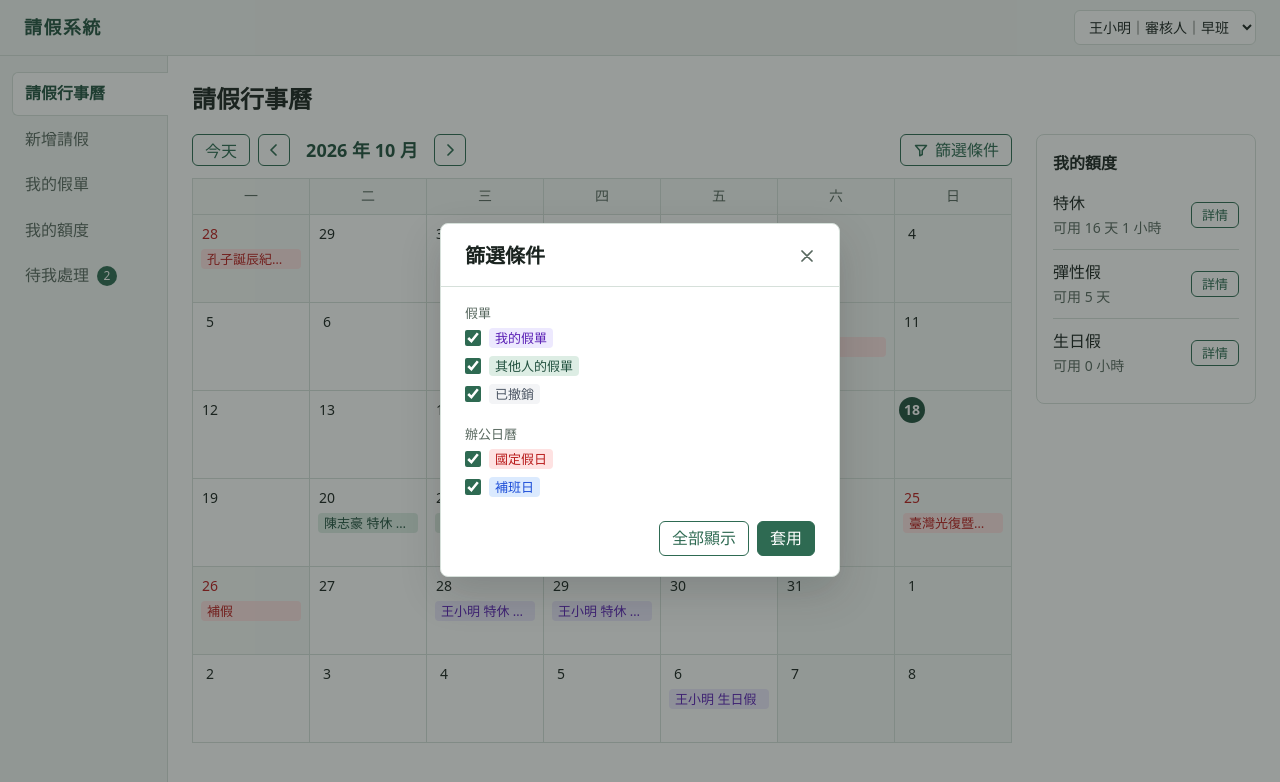
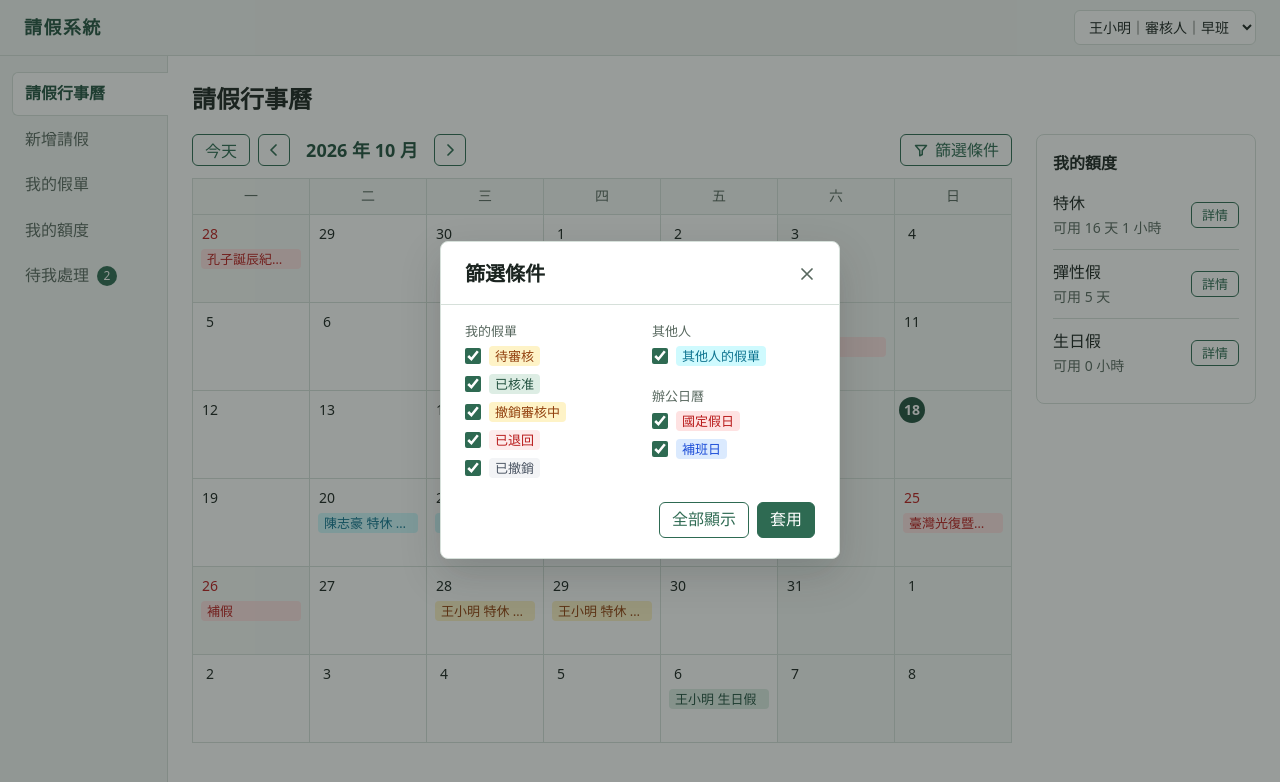
Before and after one commit to sana-radex/leave-board, a React (Vite) app: page / in a window 1280 px wide. Both pictures are taken after a click on the button "篩選條件". Shown: the top 782 px of the page. Built offline with nearby package versions, Linux system fonts and the light colour scheme.

Commit message:
feat: 行事曆顯示自己所有狀態的假單與其他人已核准的假單，篩選改為依狀態勾選

```diff
--- a/src/api/leaveFormApi.ts
+++ b/src/api/leaveFormApi.ts
@@ -24,7 +24,6 @@ import { getCurrentUser } from "./currentUserApi";
 import {
   getViewerRelation,
   canSeeDetail,
-  isOnCalendar,
   getAvailableActions,
 } from "../domain/permission";
 import { applyAction, canDoAction } from "../domain/lifecycle";
@@ -51,7 +50,8 @@ function getBatchName(batchId: string): string {
 
 /**
  * 把資料庫的假單組成回傳格式：id 換成名字，
- * 再依目前使用者和假單的關係遮蔽：其他人看不到假別、備註、簽核歷程
+ * 再依目前使用者和假單的關係遮蔽：其他人看不到假別、備註、簽核歷程，
+ * 也看不到撤銷申請（撤銷審核中的假還有效，對其他人顯示成已核准）
  */
 function toResponseList(
   forms: LeaveForm[],
@@ -96,7 +96,8 @@ function toResponseList(
       leaveTypeUnit: canSee ? (leaveType?.unit ?? null) : null,
       relationName:
         canSee && bereavementRelation ? bereavementRelation.name : null,
-      status: form.status,
+      status:
+        !canSee && form.status === "revoke_pending" ? "approved" : form.status,
       startTime: form.startTime,
       endTime: form.endTime,
       days: form.days.map((day) => ({
@@ -138,12 +139,18 @@ export async function getMyLeaveFormList(): Promise<LeaveFormResponse[]> {
   return toResponseList(myForms, currentUser.id);
 }
 
-/** 取得行事曆上的假單：全公司，只回傳會出現在行事曆上的 */
+/**
+ * 取得行事曆上的假單：自己的所有狀態都回傳；
+ * 其他人的只回傳已核准、撤銷審核中（撤銷還沒同意，假照樣有效）
+ */
 export async function getCalendarLeaveList(): Promise<LeaveFormResponse[]> {
   await delay();
   const currentUser = getCurrentUser();
   const forms = readTable(TABLES.leaveFormList, leaveFormList).filter(
-    isOnCalendar,
+    (form) =>
+      form.employeeId === currentUser.id ||
+      form.status === "approved" ||
+      form.status === "revoke_pending",
   );
   return toResponseList(forms, currentUser.id);
 }
--- a/src/components/Calendar.tsx
+++ b/src/components/Calendar.tsx
@@ -6,6 +6,7 @@ import type {
   LeaveFormResponse,
 } from "../types/types";
 import { formatTime, toDateKey } from "../utils/format";
+import { calendarNotes } from "../utils/label";
 import { today } from "../utils/today";
 
 /** 格子數：一個月最多跨 6 週，每週 7 天 */
@@ -52,13 +53,10 @@ function Calendar({
     return calendarDays.find((day) => day.date === dateKey);
   }
 
-  /** 這張假單有沒有被篩掉：已撤銷看「已撤銷」，其他看是不是自己的 */
+  /** 這張假單有沒有被篩掉：我的看有沒有勾這個狀態，其他人的只有一個勾選 */
   function isLeaveShown(leave: LeaveFormResponse) {
-    if (leave.status === "revoked") {
-      return filter.revoked;
-    }
     if (leave.isMine) {
-      return filter.mine;
+      return filter.mine[leave.status];
     }
     return filter.others;
   }
@@ -78,27 +76,21 @@ function Calendar({
     return result;
   }
 
-  /** 標籤文字：姓名 假別，非整天加時段，已撤銷加註 */
+  /** 標籤文字：姓名 假別，非整天加時段，最後加狀態加註（已核准不加） */
   function getLeaveLabel(leave: LeaveFormResponse, day: LeaveDayResponse) {
     let label = `${leave.employeeName} ${leave.leaveTypeName}`;
     if (!day.isFullDay) {
       label += ` ${formatTime(day.startTime)}–${formatTime(day.endTime)}`;
     }
-    if (leave.status === "revoked") {
-      label += "（已撤銷）";
-    }
-    return label;
+    return label + calendarNotes[leave.status];
   }
 
-  /** 標籤顏色 */
+  /** 標籤樣式：自己的假單顏色依狀態；其他人的假單統一一個顏色 */
   function getLeaveClassName(leave: LeaveFormResponse) {
-    if (leave.status === "revoked") {
-      return "tag tag-revoked";
+    if (leave.isMine) {
+      return `tag tag-${leave.status}`;
     }
-    if (leave.isMine) {
-      return "tag tag-mine";
-    }
-    return "tag tag-approved";
+    return "tag tag-others";
   }
 
   return (
@@ -140,15 +132,20 @@ function Calendar({
                   {specialDay.name}
                 </span>
               )}
-              {dayLeaves.map(({ leave, day }) => (
+              {dayLeaves.map(({ leave, day }) => {
+                const label = getLeaveLabel(leave, day);
+                // 格子太窄時後面的加註會被「…」蓋掉，滑過時用 title 看完整文字
+                return (
                   <button
                     key={leave.id}
                     className={getLeaveClassName(leave)}
+                    title={label}
                     onClick={() => onSelectLeave(leave.id)}
                   >
-                  {getLeaveLabel(leave, day)}
+                    {label}
                   </button>
-              ))}
+                );
+              })}
             </div>
           );
         })}
--- a/src/components/CalendarFilterModal.css
+++ b/src/components/CalendarFilterModal.css
@@ -9,6 +9,17 @@
 }
 
 .filter-group:last-child {
+  margin-bottom: 0;
+}
+
+/* 左排是我的假單，右排是其他人的假單和辦公日曆（右排兩組之間照常留空） */
+.filter-columns {
+  display: grid;
+  grid-template-columns: 1fr 1fr;
+  gap: 24px;
+}
+
+.filter-columns > .filter-group {
   margin-bottom: 0;
 }
 
--- a/src/components/CalendarFilterModal.tsx
+++ b/src/components/CalendarFilterModal.tsx
@@ -1,7 +1,16 @@
 import { useState } from "react";
-import type { CalendarFilter } from "../types/types";
+import type {
+  CalendarDayType,
+  CalendarFilter,
+  LeaveStatus,
+} from "../types/types";
+import { calendarDayTypeLabels, statusLabels } from "../utils/label";
+import { createShowAllFilter } from "../utils/calendarFilter";
 import Modal from "./Modal";
 import "./CalendarFilterModal.css";
+
+/** 所有假單狀態，依 statusLabels 的順序 */
+const STATUSES = Object.keys(statusLabels) as LeaveStatus[];
 
 interface CalendarFilterModalProps {
   /** 打開視窗時的篩選條件 */
@@ -12,7 +21,7 @@ interface CalendarFilterModalProps {
   onClose: () => void;
 }
 
-/** 行事曆篩選視窗：勾選要顯示哪些假單、哪些日子 */
+/** 行事曆篩選視窗：我的假單依狀態勾選，其他人的假單（只有已核准）、國定假日、補班日各一個 */
 function CalendarFilterModal({
   filter,
   onApply,
@@ -21,35 +30,29 @@ function CalendarFilterModal({
   // 先改草稿，按下套用才真的換到行事曆上
   const [draft, setDraft] = useState(filter);
 
-  /** 切換某一類要不要顯示（只改草稿） */
-  function toggle(key: keyof CalendarFilter) {
+  /** 切換我的假單某個狀態要不要顯示（只改草稿） */
+  function toggleMineStatus(status: LeaveStatus) {
+    setDraft({
+      ...draft,
+      mine: { ...draft.mine, [status]: !draft.mine[status] },
+    });
+  }
+
+  /** 切換其他人、國定假日或補班日要不要顯示（只改草稿） */
+  function toggle(key: "others" | CalendarDayType) {
     setDraft({ ...draft, [key]: !draft[key] });
   }
 
-  /** 全部勾回來 */
-  function showAll() {
-    setDraft({
-      mine: true,
-      others: true,
-      revoked: true,
-      holiday: true,
-      makeup_workday: true,
-    });
-  }
-
-  /** 一個勾選框：後面的文字用跟行事曆一樣的標籤顏色 */
+  /** 一個勾選框：後面的文字用跟行事曆一樣的標籤樣式 */
   function renderCheckbox(
-    key: keyof CalendarFilter,
+    checked: boolean,
+    onToggle: () => void,
     label: string,
     tagClassName: string,
   ) {
     return (
-      <label className="filter-option">
-        <input
-          type="checkbox"
-          checked={draft[key]}
-          onChange={() => toggle(key)}
-        />
+      <label key={label} className="filter-option">
+        <input type="checkbox" checked={checked} onChange={onToggle} />
         <span className={`tag ${tagClassName}`}>{label}</span>
       </label>
     );
@@ -61,7 +64,7 @@ function CalendarFilterModal({
       onClose={onClose}
       actions={
         <>
-          <button type="button" onClick={showAll}>
+          <button type="button" onClick={() => setDraft(createShowAllFilter())}>
             全部顯示
           </button>
           <button
@@ -74,18 +77,47 @@ function CalendarFilterModal({
         </>
       }
     >
-      <fieldset className="filter-group">
-        <legend className="filter-title">假單</legend>
-        {renderCheckbox("mine", "我的假單", "tag-mine")}
-        {renderCheckbox("others", "其他人的假單", "tag-approved")}
-        {renderCheckbox("revoked", "已撤銷", "tag-revoked")}
-      </fieldset>
+      <div className="filter-columns">
+        <fieldset className="filter-group">
+          <legend className="filter-title">我的假單</legend>
+          {STATUSES.map((status) =>
+            renderCheckbox(
+              draft.mine[status],
+              () => toggleMineStatus(status),
+              statusLabels[status],
+              `tag-${status}`,
+            ),
+          )}
+        </fieldset>
 
-      <fieldset className="filter-group">
-        <legend className="filter-title">辦公日曆</legend>
-        {renderCheckbox("holiday", "國定假日", "tag-holiday")}
-        {renderCheckbox("makeup_workday", "補班日", "tag-makeup_workday")}
-      </fieldset>
+        <div>
+          <fieldset className="filter-group">
+            <legend className="filter-title">其他人</legend>
+            {renderCheckbox(
+              draft.others,
+              () => toggle("others"),
+              "其他人的假單",
+              "tag-others",
+            )}
+          </fieldset>
+
+          <fieldset className="filter-group">
+            <legend className="filter-title">辦公日曆</legend>
+            {renderCheckbox(
+              draft.holiday,
+              () => toggle("holiday"),
+              calendarDayTypeLabels.holiday,
+              "tag-holiday",
+            )}
+            {renderCheckbox(
+              draft.makeup_workday,
+              () => toggle("makeup_workday"),
+              calendarDayTypeLabels.makeup_workday,
+              "tag-makeup_workday",
+            )}
+          </fieldset>
+        </div>
+      </div>
     </Modal>
   );
 }
--- a/src/domain/permission.ts
+++ b/src/domain/permission.ts
@@ -31,19 +31,3 @@ export function getAvailableActions(
   const allActions = Object.keys(TRANSITIONS) as FormAction[];
   return allActions.filter((action) => canDoAction(viewerId, action, form));
 }
-
-/**
- * 會不會出現在行事曆上
- * - 已核准、撤銷審核中：會
- * - 已撤銷：曾核准過才會（簽核歷程裡有「核准」）
- * - 待審核、已退回：不會
- */
-export function isOnCalendar(form: LeaveForm): boolean {
-  if (form.status === "approved" || form.status === "revoke_pending") {
-    return true;
-  }
-  if (form.status === "revoked") {
-    return form.history.some((record) => record.action === "approve");
-  }
-  return false;
-}
--- a/src/index.css
+++ b/src/index.css
@@ -31,8 +31,8 @@
   --color-approved-bg: #ddede4;
   --color-revoked: #4b5563; /* 已撤銷：灰 */
   --color-revoked-bg: #f3f4f6;
-  --color-mine: #5b21b6; /* 自己：紫 */
-  --color-mine-bg: #ede9fe;
+  --color-others: #0e7490; /* 其他人的假單：青 */
+  --color-others-bg: #cffafe;
 
   /* 辦公日曆標籤：文字顏色 + 底色 */
   --color-holiday: #b91c1c; /* 國定假日：紅 */
@@ -307,9 +307,10 @@ td button {
   --tag-bg: var(--color-revoked-bg);
 }
 
-.tag-mine {
-  --tag-text: var(--color-mine);
-  --tag-bg: var(--color-mine-bg);
+/* 其他人的假單：不分狀態統一一個顏色，跟自己的假單用的顏色都不同 */
+.tag-others {
+  --tag-text: var(--color-others);
+  --tag-bg: var(--color-others-bg);
 }
 
 .tag-holiday {
--- /dev/null
+++ b/src/utils/calendarFilter.ts
@@ -0,0 +1,18 @@
+import type { CalendarFilter, LeaveStatus } from "../types/types";
+
+/** 全部顯示的篩選條件：行事曆的預設值、篩選視窗的「全部顯示」都用這個 */
+export function createShowAllFilter(): CalendarFilter {
+  const allStatuses: Record<LeaveStatus, boolean> = {
+    pending: true,
+    approved: true,
+    revoke_pending: true,
+    rejected: true,
+    revoked: true,
+  };
+  return {
+    mine: allStatuses,
+    others: true,
+    holiday: true,
+    makeup_workday: true,
+  };
+}
--- a/src/utils/label.ts
+++ b/src/utils/label.ts
@@ -13,6 +13,15 @@ export const statusLabels: Record<LeaveStatus, string> = {
   revoke_pending: "撤銷審核中",
   rejected: "已退回",
   revoked: "已撤銷",
+};
+
+/** 行事曆標籤後的狀態加註：已核准不加註 */
+export const calendarNotes: Record<LeaveStatus, string> = {
+  pending: "（待審核）",
+  approved: "",
+  revoke_pending: "（撤銷審核中）",
+  rejected: "（已退回）",
+  revoked: "（已撤銷）",
 };
 
 /** 簽核動作 */
```
Also changed, not shown: src/components/LeaveDetail.tsx (+1 -8 lines), src/pages/CalendarPage.tsx (+2 -7 lines), src/types/types.ts (+4 -6 lines), 1 other file (tests, documents, lock files or other folders). Lines whose indentation alone changed are shown as unchanged.
